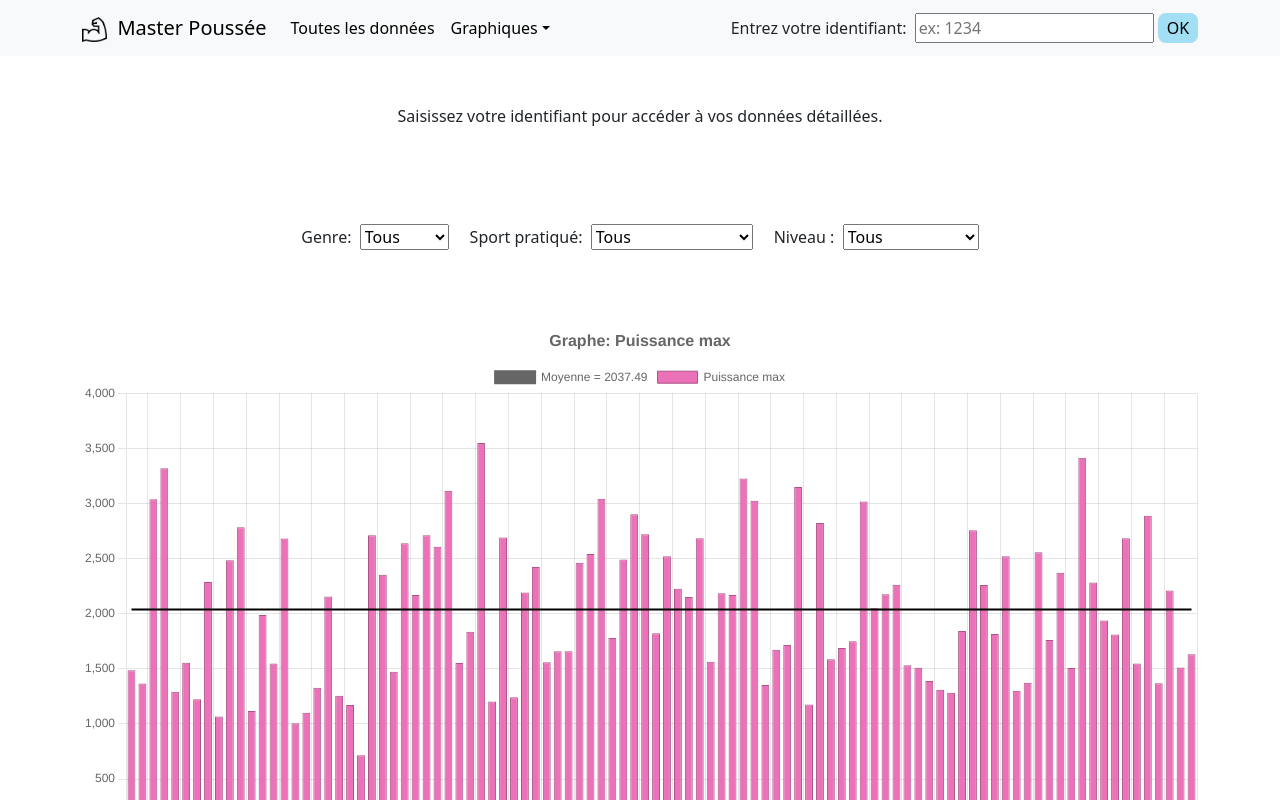
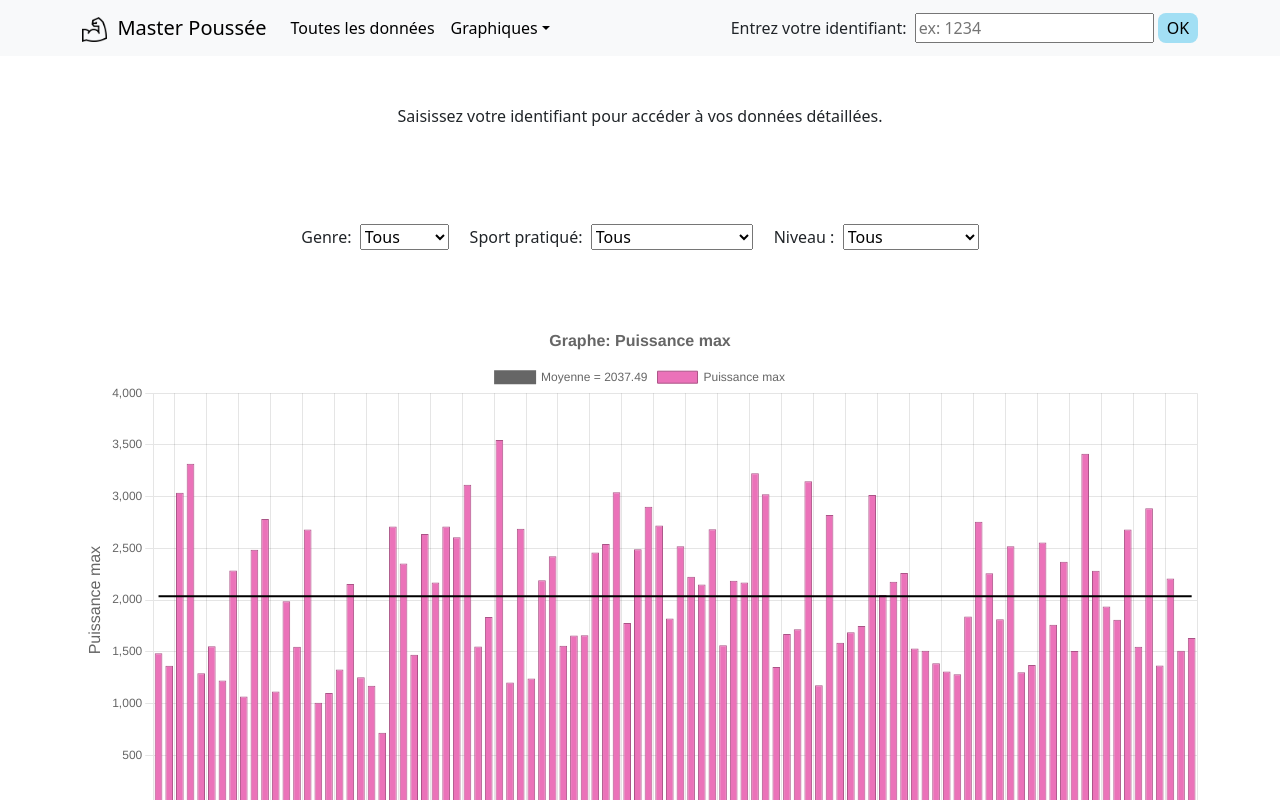
Before and after one commit to celiaribard/site-staps, a React (Vite) app in the folder site_staps/: page / in a window 1280 px wide. Shown: the top 800 px of the page. Built offline with nearby package versions, Linux system fonts and the light colour scheme.

Commit message:
finitos profil F/V tout beau

```diff
--- a/site_staps/src/TraitementDonnees.js
+++ b/site_staps/src/TraitementDonnees.js
@@ -17,6 +17,14 @@ const colonnesRenommees = {
     vitesse_mean: 'Vitesse mean',
 
 };
+
+const unites = {
+    puissance_max: '??',
+    force_peak_tot: 'N',
+    temps_pour_atteindre_force_max: 's',
+    vitesse_mean: 'm/s',
+
+}
 
 const typesPratiqueRenommes = {
     "A la reprise d'activité sportive sans restriction": "Reprise d'activité sans restriction",
--- a/site_staps/src/components/App.jsx
+++ b/site_staps/src/components/App.jsx
@@ -71,7 +71,6 @@ const App = () => {
 
   const listeCharges = donneesPoussees.map((donnee) => donnee.pourcentage_masse_corporelle);
   const listeChargesUniques = [...new Set(listeCharges)];
-  console.log(listeChargesUniques);
 
   return (
     <div>
--- a/site_staps/src/components/ColorBar.jsx
+++ b/site_staps/src/components/ColorBar.jsx
@@ -1,28 +1,28 @@
 import React from 'react';
 
-const ColorBar = ({ chargeMin, chargeMax, listeCharges }) => {
+const ColorBar = ({ chargeMin, chargeMax, listeCharges, color1, color2, color3 }) => {
     // Liste de labels et leurs positions en pourcentage
     // const labels = [
     //     { value: chargeMin, position: '0%' },
-    //     { value: chargeMax / 2, position: '50%' },
-    //     { value: chargeMax, position: '100%' },
+    //     { value: chargeMax / 2, position: '27%' },
+    //     { value: chargeMax, position: '27%' },
     // ];
 
     const labels = [listeCharges.map((charge) => {
         const position = `${(charge - chargeMin) / (chargeMax - chargeMin) * 100}%`;
         return { value: charge, position: position }
-        //  `${(charge - chargeMin) / (chargeMax - chargeMin)}%`
-    })]
-    console.log(labels);
+    })].flat()
 
     return (
         <div style={{ display: 'flex', flexDirection: 'column', alignItems: 'center', gap: '10px' }}>
+            <h6> Charge (% masse corporelle)</h6>
+            <hr />
             <div style={{
                 width: '20px',
                 height: '300px',
-                background: 'linear-gradient(to top, yellow, red)',
+                background: `linear-gradient(to top, ${color1}, ${color2}, ${color3})`,
                 border: '1px solid black',
-                position: 'relative'  // Pour positionner les labels
+                position: 'relative'
             }}>
                 {labels.map((label, index) => (
                     <div key={index} style={{
@@ -35,7 +35,7 @@ const ColorBar = ({ chargeMin, chargeMax, listeCharges }) => {
                     </div>
                 ))}
             </div>
-        </div>
+        </div >
     );
 }
 
--- a/site_staps/src/components/GraphePerf.jsx
+++ b/site_staps/src/components/GraphePerf.jsx
@@ -67,23 +67,41 @@ const GraphePerf = ({ parametre, donnees, inputId }) => {
     }
 
 
-
-    const averageLine = {
-        id: 'averageLine',
-        afterDatasetsDraw: (chart, args, pluginOptions) => {
-            const { ctx, chartArea: { top, bottom, left, right, width, height }, scales: { x, y } } = chart;
-            ctx.save();
-            ctx.beginPath();
-            ctx.moveTo(left, bottom);
-            ctx.lineTo(right, top); // y.getPixelForValue(1000)
-        }
-    }
+    // tentative pour faire une ligne de moyenne allant de gauche à droite du graph mais marche pas
+    // const averageLine = {
+    //     id: 'averageLine',
+    //     afterDatasetsDraw: (chart, args, pluginOptions) => {
+    //         const { ctx, chartArea: { top, bottom, left, right, width, height }, scales: { x, y } } = chart;
+    //         ctx.save();
+    //         ctx.beginPath();
+    //         ctx.moveTo(left, bottom);
+    //         ctx.lineTo(right, top); // y.getPixelForValue(1000)
+    //     }
+    // }
 
     const options = {
-        // responsive: true,
-        // plugins: [averageLine],
+        scales: {
+            x: {
+                title: {
+                    display: true,
+                    text: 'ID sujet',
+                    font: {
+                        size: 16
+                    }
+                }
+            },
+            y: {
+                title: {
+                    display: true,
+                    text: colonnesRenommees[parametre],
+                    font: {
+                        size: 16
+                    }
+                }
+            }
+        },
         plugins: {
-            plugin: [averageLine],
+            // plugin: [averageLine],
             title: {
                 display: true,
                 text: `Graphe: ${colonnesRenommees[parametre]}`,
--- a/site_staps/src/components/ProfilForceVitesse.jsx
+++ b/site_staps/src/components/ProfilForceVitesse.jsx
@@ -3,42 +3,55 @@ import { Line, Scatter } from "react-chartjs-2"
 import chroma from 'chroma-js';
 import { ColorBar } from './ColorBar';
 
+const COLOR1 = 'lightgreen';
+const COLOR2 = 'yellow';
+const COLOR3 = 'red';
+
+// génère la couleur des points en fonction de la charge poussée (sur un dégradé allant de COLOR1 à COLOR2)
 const getBackgroundColor = (charge, chargeMin, chargeMax) => {
-    const gradientCouleurs = chroma.scale(['yellow', 'red']);
-    console.log(charge);
+    const gradientCouleurs = chroma.scale([COLOR1, COLOR2, COLOR3]);
     return gradientCouleurs((charge - chargeMin) / (chargeMax - chargeMin)).hex();
 }
 
+// les données sont celles d'un sujet
+const ProfilForceVitesse = ({ donnees }) => {
+    // on n'affiche que certaines données
+    donnees = donnees.filter(donnee => donnee.dans_graphe === 1);
 
-const ProfilForceVitesse = ({ donnees }) => {
-    donnees = donnees.filter(donnee => donnee.dans_graphe === 1);
     const data = donnees.map(donnee => ({ x: donnee.vitesse_mean, y: donnee.force_mean_tot, z: donnee.pourcentage_masse_corporelle }))
 
+    // trucs utiles pour le dégradé de couleur:
     const listeCharges = donnees.map((point) => point.pourcentage_masse_corporelle);
     const chargeMin = Math.min(...listeCharges);
     const chargeMax = Math.max(...listeCharges);
     const listeCouleurs = donnees.map((point) => getBackgroundColor(point.pourcentage_masse_corporelle, chargeMin, chargeMax));
-    console.log('l' + Math.min(...listeCharges));
-    console.log('maxmin' + chargeMax, chargeMin);
 
-    const data1 = [{ x: 0, y: 1 }, { x: 32, y: 67 }, { x: 12, y: 79 }];
-    const result = regression.linear(data);
-    const gradient = result.equation[0];
-    const yIntercept = result.equation[1];
+    const regressionData = donnees.map(donnee => [donnee.vitesse_mean, donnee.force_mean_tot]);
 
-    const trendlineData = Array.from({ length: 100 }, (_, i) => {
-        const x = i / 100;  // Scale i to be between 0 and 1
-        return { x, y: gradient * x + yIntercept };
+    const result = regression.linear(regressionData);
+    const pente = result.equation[0];
+    const ordonneeOrigine = result.equation[1]; // =F0
+    const V0 = (- ordonneeOrigine / pente).toFixed(2);
+
+    const droiteRegression = donnees.map(donnee => {
+        const x = donnee.vitesse_mean;
+        const y = pente * x + ordonneeOrigine;
+        return { x, y };
     });
 
-    // console.log(trendlineData);
 
     const chartData = {
         datasets: [
-            // {
-            //     label: 'Data',
-            //     data: [1, 10, 12, 15],
-            // },
+            {
+                type: 'line',
+                label: `Régression linéaire:    F0 = ${ordonneeOrigine} N     V0 = ${V0} m/s`,
+                data: droiteRegression,
+                backgroundColor: 'black',
+                borderColor: 'black',
+                borderWidth: 3,
+                fill: false,
+                pointRadius: 0,
+            },
             {
                 label: '',
                 data: data,
@@ -71,7 +84,12 @@ const ProfilForceVitesse = ({ donnees }) => {
                 }
             },
             legend: {
-                display: false
+                labels: {
+                    filter: function (item, chart) {
+                        return item.datasetIndex === 0;  // pour n'afficher que la légende de la ligne et pas des points
+                    },
+                },
+                display: true
             }
         }
         ,
@@ -106,7 +124,7 @@ const ProfilForceVitesse = ({ donnees }) => {
                     <Scatter data={chartData} options={options} />
                 </div>
                 <div className="col d-flex align-items-center justify-content-center">
-                    <ColorBar chargeMin={chargeMin} chargeMax={chargeMax} listeCharges={listeCharges}></ColorBar>
+                    <ColorBar chargeMin={chargeMin} chargeMax={chargeMax} listeCharges={listeCharges} color1={COLOR1} color2={COLOR2} color3={COLOR3}></ColorBar>
                 </div>
 
             </div>
```
